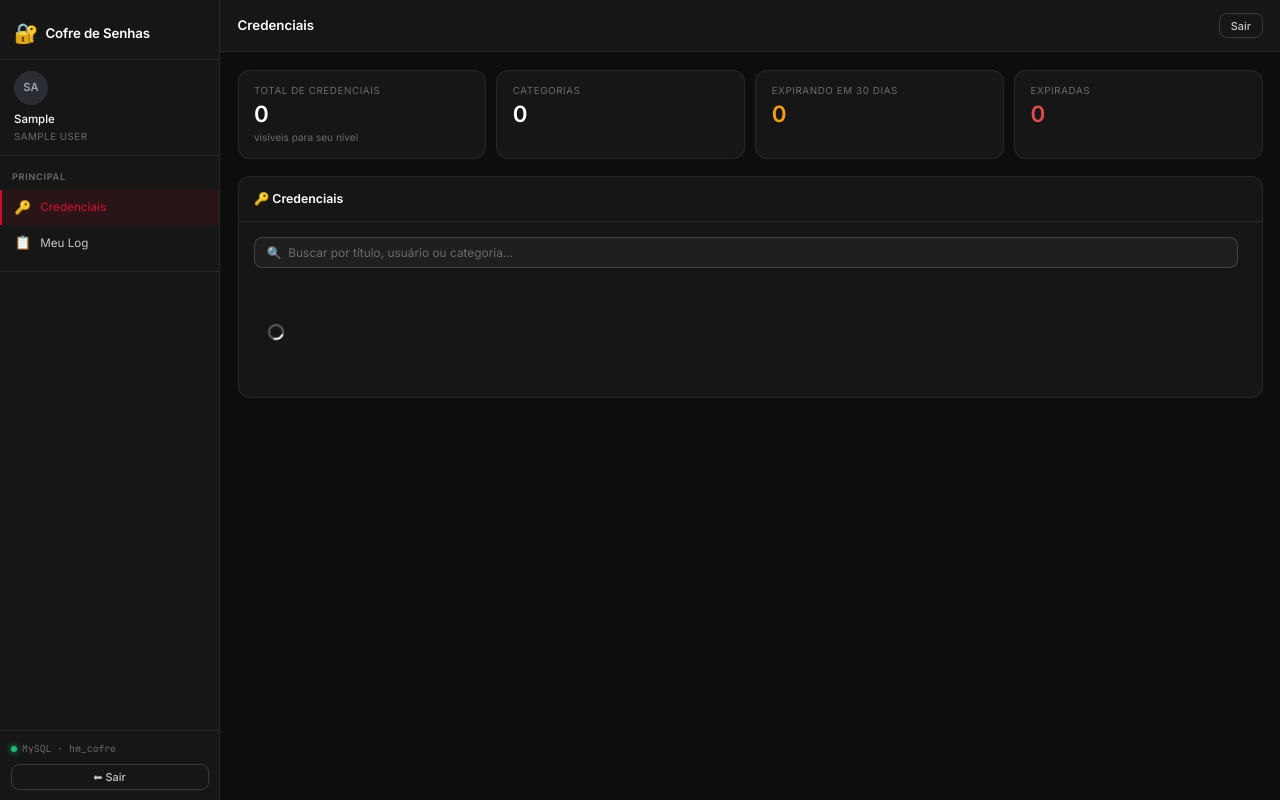
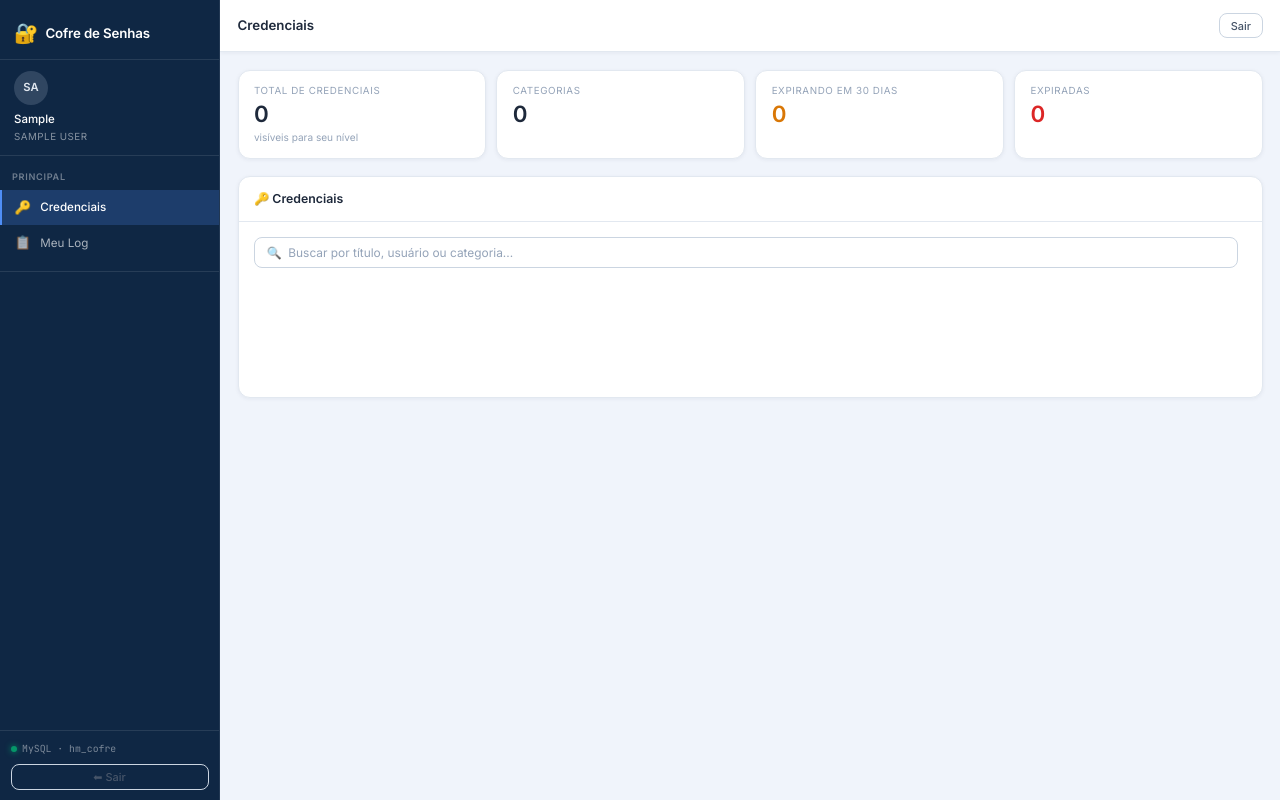
Before and after one commit to HerculanoDev05/hm_ti_cofresenhas, a PHP site: page /dashboard.php in a window 1280 px wide. Run offline with PHP 8.4, Linux system fonts and the light colour scheme; the visitor is signed in with stand-in values (Sample User, id 1).

Commit message:
Alteração do Tema

```diff
--- a/assets/style.css
+++ b/assets/style.css
@@ -2,28 +2,30 @@
 *, *::before, *::after { box-sizing: border-box; margin: 0; padding: 0; }
 
 :root {
-  --bg:          #0d0d0d;
-  --bg2:         #161616;
-  --bg3:         #1f1f1f;
-  --bg4:         #272727;
-  --border:      rgba(255,255,255,0.08);
-  --border2:     rgba(255,255,255,0.16);
-  --text:        #ffffff;
-  --text2:       #c8c8c8;
-  --text3:       #6b6b6b;
-  --accent:      #C8102E;
-  --accent2:     #a00d24;
-  --green:       #1db87a;
-  --green2:      #16a06a;
-  --red:         #e24b4a;
-  --red2:        #c73f3e;
-  --amber:       #f59e0b;
-  --purple:      #8b5cf6;
+  --bg:          #f0f4fb;
+  --bg2:         #ffffff;
+  --bg3:         #f8fafc;
+  --bg4:         #f1f5f9;
+  --border:      #e2e8f0;
+  --border2:     #cbd5e1;
+  --text:        #1e293b;
+  --text2:       #475569;
+  --text3:       #94a3b8;
+  --accent:      #4f8ef7;
+  --accent2:     #3b7de8;
+  --green:       #059669;
+  --green2:      #047857;
+  --red:         #dc2626;
+  --red2:        #b91c1c;
+  --amber:       #d97706;
+  --purple:      #7c3aed;
   --teal:        #0ea5e9;
+  --sidebar-bg:  #0f2744;
   --radius:      8px;
   --radius-lg:   12px;
   --radius-xl:   16px;
-  --shadow:      0 4px 24px rgba(0,0,0,0.5);
+  --shadow:      0 4px 24px rgba(15,39,68,0.10);
+  --shadow-sm:   0 1px 4px  rgba(15,39,68,0.06);
   --font-sans:   'Inter', system-ui, sans-serif;
   --font-mono:   'JetBrains Mono', 'Fira Code', monospace;
   --transition:  0.15s ease;
@@ -80,20 +82,20 @@ textarea.form-input { resize: vertical; min-height: 80px; }
 .btn-danger   { background: var(--red);     color: #fff; border-color: var(--red);     }
 .btn-danger:hover:not(:disabled)   { background: var(--red2);    border-color: var(--red2);    }
 .btn-ghost    { background: transparent; color: var(--text2); border-color: var(--border2); }
-.btn-ghost:hover:not(:disabled)    { background: var(--bg3); color: var(--text); }
+.btn-ghost:hover:not(:disabled)    { background: var(--bg4); color: var(--text); }
 .btn-icon     { padding: .4rem .55rem; font-size: .9rem; }
 .btn-full     { width: 100%; justify-content: center; padding: .75rem; }
 .btn-sm       { padding: .35rem .75rem; font-size: .78rem; }
 
 /* ─── Alerts ─────────────────────────────────────────────────────────────── */
 .alert { padding: .7rem 1rem; border-radius: var(--radius); font-size: .85rem; margin-bottom: 1rem; border: 1px solid; }
-.alert-danger  { background: rgba(226,75,74,.12); border-color: rgba(226,75,74,.3); color: #f87171; }
-.alert-warning { background: rgba(245,158,11,.12); border-color: rgba(245,158,11,.3); color: #fcd34d; }
-.alert-info    { background: rgba(200,16,46,.12); border-color: rgba(200,16,46,.3); color: #f8a0af; }
-.alert-success { background: rgba(29,184,122,.12); border-color: rgba(29,184,122,.3); color: #6ee7b7; }
+.alert-danger  { background: rgba(220,38,38,.07);  border-color: rgba(220,38,38,.25); color: #b91c1c; }
+.alert-warning { background: rgba(217,119,6,.07);  border-color: rgba(217,119,6,.25); color: #b45309; }
+.alert-info    { background: rgba(79,142,247,.08); border-color: rgba(79,142,247,.3); color: #2563eb; }
+.alert-success { background: rgba(5,150,105,.07);  border-color: rgba(5,150,105,.25); color: #047857; }
 
 /* ─── Spinner ────────────────────────────────────────────────────────────── */
-.spinner { width: 16px; height: 16px; border: 2px solid rgba(255,255,255,.3);
+.spinner { width: 16px; height: 16px; border: 2px solid rgba(255,255,255,.4);
   border-top-color: #fff; border-radius: 50%; animation: spin .7s linear infinite; }
 @keyframes spin { to { transform: rotate(360deg); } }
 
@@ -101,39 +103,41 @@ textarea.form-input { resize: vertical; min-height: 80px; }
 .app-layout { display: flex; height: 100vh; overflow: hidden; }
 
 /* ─── Sidebar ────────────────────────────────────────────────────────────── */
-.sidebar { width: 220px; flex-shrink: 0; background: var(--bg2); border-right: 1px solid var(--border);
+.sidebar { width: 220px; flex-shrink: 0; background: var(--sidebar-bg);
+  border-right: 1px solid rgba(255,255,255,0.08);
   display: flex; flex-direction: column; overflow-y: auto; }
-.sidebar-header { padding: 1.25rem 1rem .75rem; border-bottom: 1px solid var(--border); }
+.sidebar-header { padding: 1.25rem 1rem .75rem; border-bottom: 1px solid rgba(255,255,255,0.1); }
 .sidebar-logo   { display: flex; align-items: center; gap: .5rem; }
 .sidebar-logo-icon { font-size: 1.4rem; }
-.sidebar-logo-text { font-size: .95rem; font-weight: 600; letter-spacing: -.01em; }
-.sidebar-user   { padding: .75rem 1rem; border-bottom: 1px solid var(--border); }
+.sidebar-logo-text { font-size: .95rem; font-weight: 600; letter-spacing: -.01em; color: #ffffff; }
+.sidebar-user   { padding: .75rem 1rem; border-bottom: 1px solid rgba(255,255,255,0.1); }
 .user-avatar    { width: 34px; height: 34px; border-radius: 50%; display: flex; align-items: center;
   justify-content: center; font-size: .8rem; font-weight: 600; margin-bottom: .4rem; }
-.av-1 { background: rgba(93,101,120,.3); color: #9aa3b8; }
-.av-2 { background: rgba(14,165,233,.2); color: #38bdf8; }
-.av-3 { background: rgba(139,92,246,.2); color: #a78bfa; }
-.av-4 { background: rgba(245,158,11,.2); color: #fcd34d; }
-.user-name  { font-size: .82rem; font-weight: 500; color: var(--text); }
-.user-nivel { font-size: .7rem; color: var(--text3); text-transform: uppercase; letter-spacing: .05em; }
-.nav-section { padding: .75rem 0; border-bottom: 1px solid var(--border); }
-.nav-section-title { font-size: .65rem; font-weight: 600; color: var(--text3); text-transform: uppercase;
-  letter-spacing: .08em; padding: .25rem .85rem .4rem; }
+.av-1 { background: rgba(148,163,184,.25); color: #e2e8f0; }
+.av-2 { background: rgba(14,165,233,.3);  color: #bae6fd; }
+.av-3 { background: rgba(139,92,246,.3);  color: #ddd6fe; }
+.av-4 { background: rgba(245,158,11,.3);  color: #fde68a; }
+.user-name  { font-size: .82rem; font-weight: 500; color: #ffffff; }
+.user-nivel { font-size: .7rem; color: rgba(255,255,255,.5); text-transform: uppercase; letter-spacing: .05em; }
+.nav-section { padding: .75rem 0; border-bottom: 1px solid rgba(255,255,255,0.1); }
+.nav-section-title { font-size: .65rem; font-weight: 600; color: rgba(255,255,255,.4);
+  text-transform: uppercase; letter-spacing: .08em; padding: .25rem .85rem .4rem; }
 .nav-item { display: flex; align-items: center; gap: .6rem; padding: .5rem .85rem; font-size: .83rem;
-  color: var(--text2); cursor: pointer; border-radius: 0; transition: all var(--transition);
+  color: rgba(255,255,255,.65); cursor: pointer; border-radius: 0; transition: all var(--transition);
   border-left: 2px solid transparent; user-select: none; }
-.nav-item:hover  { background: var(--bg3); color: var(--text); }
-.nav-item.active { background: rgba(200,16,46,.1); color: var(--accent); border-left-color: var(--accent); font-weight: 500; }
+.nav-item:hover  { background: rgba(255,255,255,.07); color: #ffffff; }
+.nav-item.active { background: rgba(79,142,247,.22); color: #ffffff; border-left-color: var(--accent); font-weight: 500; }
 .nav-item .nav-icon { width: 18px; text-align: center; font-size: .95rem; }
-.sidebar-footer { margin-top: auto; padding: .75rem; border-top: 1px solid var(--border); }
-.db-indicator { display: flex; align-items: center; gap: .4rem; font-size: .7rem; color: var(--text3);
+.sidebar-footer { margin-top: auto; padding: .75rem; border-top: 1px solid rgba(255,255,255,0.1); }
+.db-indicator { display: flex; align-items: center; gap: .4rem; font-size: .7rem; color: rgba(255,255,255,.45);
   font-family: var(--font-mono); margin-bottom: .5rem; }
 .db-dot { width: 6px; height: 6px; border-radius: 50%; background: var(--green); box-shadow: 0 0 6px var(--green); }
 
 /* ─── Main content ───────────────────────────────────────────────────────── */
 .main-content { flex: 1; display: flex; flex-direction: column; overflow: hidden; }
 .topbar { height: 52px; border-bottom: 1px solid var(--border); display: flex; align-items: center;
-  justify-content: space-between; padding: 0 1.25rem; background: var(--bg2); flex-shrink: 0; }
+  justify-content: space-between; padding: 0 1.25rem; background: var(--bg2); flex-shrink: 0;
+  box-shadow: var(--shadow-sm); }
 .topbar-title { font-size: .95rem; font-weight: 600; color: var(--text); }
 .topbar-actions { display: flex; align-items: center; gap: .5rem; }
 .content-area { flex: 1; overflow-y: auto; padding: 1.25rem; }
@@ -141,7 +145,8 @@ textarea.form-input { resize: vertical; min-height: 80px; }
 .panel.active { display: block; }
 
 /* ─── Cards ──────────────────────────────────────────────────────────────── */
-.card { background: var(--bg2); border: 1px solid var(--border); border-radius: var(--radius-lg); }
+.card { background: var(--bg2); border: 1px solid var(--border); border-radius: var(--radius-lg);
+  box-shadow: var(--shadow-sm); }
 .card-header { display: flex; justify-content: space-between; align-items: center;
   padding: .85rem 1.1rem; border-bottom: 1px solid var(--border); }
 .card-title  { font-size: .88rem; font-weight: 600; color: var(--text); }
@@ -150,14 +155,14 @@ textarea.form-input { resize: vertical; min-height: 80px; }
 /* ─── Stats ──────────────────────────────────────────────────────────────── */
 .stats-grid { display: grid; grid-template-columns: repeat(auto-fit, minmax(160px,1fr)); gap: .75rem; margin-bottom: 1.25rem; }
 .stat-card { background: var(--bg2); border: 1px solid var(--border); border-radius: var(--radius-lg);
-  padding: .9rem 1.1rem; }
+  padding: .9rem 1.1rem; box-shadow: var(--shadow-sm); }
 .stat-label { font-size: .7rem; color: var(--text3); text-transform: uppercase; letter-spacing: .06em; margin-bottom: .3rem; }
 .stat-val   { font-size: 1.6rem; font-weight: 600; color: var(--text); line-height: 1; }
 .stat-sub   { font-size: .72rem; color: var(--text3); margin-top: .25rem; }
 
 /* ─── Search / Filter bar ────────────────────────────────────────────────── */
 .filter-bar  { display: flex; gap: .6rem; flex-wrap: wrap; align-items: center; margin-bottom: 1rem; }
-.search-input { flex: 1; min-width: 200px; padding: .5rem .85rem; background: var(--bg3);
+.search-input { flex: 1; min-width: 200px; padding: .5rem .85rem; background: var(--bg2);
   border: 1px solid var(--border2); border-radius: var(--radius); color: var(--text);
   font-family: var(--font-sans); font-size: .85rem; outline: none; transition: border-color var(--transition); }
 .search-input:focus { border-color: var(--accent); }
@@ -285,8 +290,8 @@ textarea.form-input { resize: vertical; min-height: 80px; }
 /* ─── Scrollbar ──────────────────────────────────────────────────────────── */
 ::-webkit-scrollbar       { width: 6px; height: 6px; }
 ::-webkit-scrollbar-track { background: transparent; }
-::-webkit-scrollbar-thumb { background: var(--bg4); border-radius: 3px; }
-::-webkit-scrollbar-thumb:hover { background: var(--border2); }
+::-webkit-scrollbar-thumb { background: var(--border2); border-radius: 3px; }
+::-webkit-scrollbar-thumb:hover { background: var(--text3); }
 
 /* ─── Responsive ─────────────────────────────────────────────────────────── */
 @media (max-width: 768px) {
```
Also changed, not shown: other parts of assets/style.css (+26 -26 lines).
